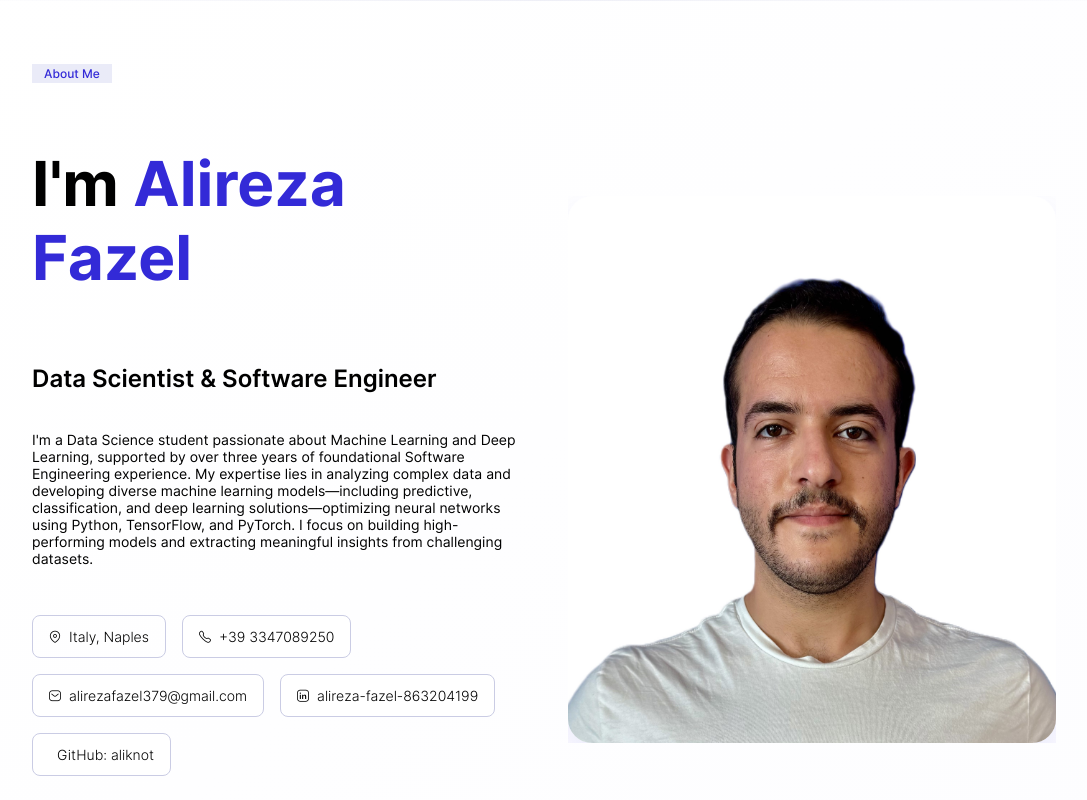
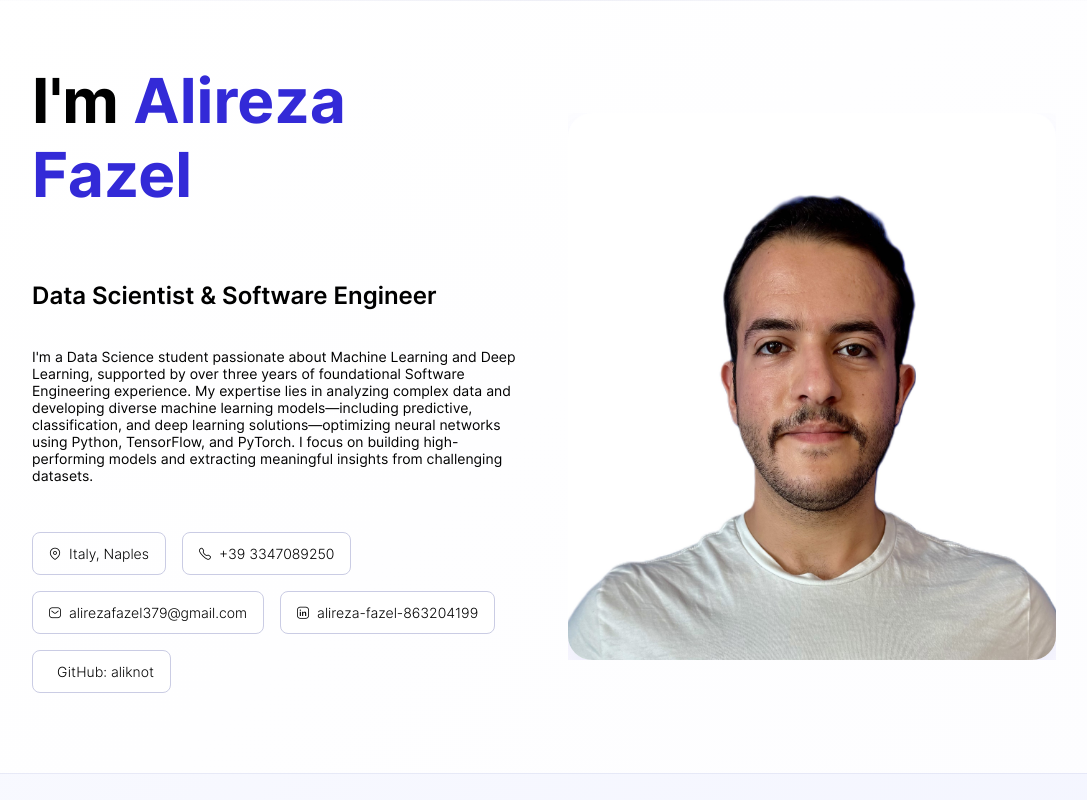
Before and after one commit to aliknot/resume, a Next.js app: page / in a window 1280 px wide. Shown: the top 800 px of the page, without its empty margins (96-1183 px from the left). Built offline with nearby package versions, Linux system fonts and the light colour scheme.

Commit message:
Removed the banner from project

```diff
--- a/src/core/Banner/index.tsx
+++ /dev/null
@@ -1,15 +0,0 @@
-import styles from './styles.module.scss';
-
-interface BannerProps {
-	title: string;
-}
-
-const Banner = ({ title }: BannerProps) => {
-	return (
-		<div className={styles.bannerWrapper}>
-			<span className={styles.banner}>{title}</span>
-		</div>
-	);
-};
-
-export default Banner;
--- a/src/core/Banner/styles.module.scss
+++ /dev/null
@@ -1,14 +0,0 @@
-.bannerWrapper {
-	display: flex;
-	justify-content: flex-start;
-	margin-bottom: 64px;
-	width: 100%;
-}
-
-.banner {
-	padding: 2px 12px;
-	background-color: $pale-grey;
-	font-size: 12px;
-	font-weight: 500;
-	color: $blue-purple;
-}
--- a/src/sections/About/index.tsx
+++ b/src/sections/About/index.tsx
@@ -1,5 +1,4 @@
 import React from 'react';
-import Banner from '../../core/Banner';
 import AboutDetails from '../../components/AboutDetails';
 import AboutImage from '../../components/AboutImage';
 import styles from './style.module.scss';
@@ -10,7 +9,6 @@ const About = ({ about }: AboutProps) => {
 	return (
 		<section className={styles.whiteSection} id='about'>
 			<div className={styles.wrapper}>
-				<Banner title='About Me' />
 				<div className={styles.aboutDetails}>
 					<AboutDetails about={about} />
 					<AboutImage image={about.image} />
--- a/src/sections/Projects/index.tsx
+++ b/src/sections/Projects/index.tsx
@@ -1,4 +1,3 @@
-import Banner from '../../core/Banner';
 import ProjectCard from '../../components/ProjectCard';
 import React from 'react';
 import { ProjectProps, project } from '../../interfaces/projects';
@@ -8,7 +7,6 @@ const Project = ({ projects }: ProjectProps) => {
 	return (
 		<section className={styles.graySection} id='work'>
 			<div className={styles.wrapper}>
-				<Banner title='My Projects' />
 				<h3 className={styles.workTitle}>
 					Some of My Recent <span className={styles.bluePurple}>Projects</span>
 				</h3>
--- a/src/sections/SkillsEducation/index.tsx
+++ b/src/sections/SkillsEducation/index.tsx
@@ -1,5 +1,4 @@
 import React from 'react';
-import Banner from '../../core/Banner';
 import { degree } from '../../interfaces/education';
 import EducationCard from '../../components/EducationCard';
 import { hardSkill } from '../../interfaces/hardSkills';
@@ -12,7 +11,6 @@ const SkillsEducation = ({ hardSkills, softSkills, education }: SkillsEducationP
 	return (
 		<section className={styles.whiteSection} id='skills_education'>
 			<div className={styles.wrapper}>
-				<Banner title='My skills and Education' />
 				<div className={styles.skillsAndEducationContainer}>
 					<section className={styles.skills}>
 						<h3 className={styles.myWorkTitle}>
--- a/src/sections/Work/index.tsx
+++ b/src/sections/Work/index.tsx
@@ -1,4 +1,3 @@
-import Banner from '../../core/Banner';
 import WorkCard from '../../components/WorkCard';
 import React from 'react';
 import { WorksProps, work } from '../../interfaces/works';
@@ -8,7 +7,6 @@ const Work = ({ works }: WorksProps) => {
 	return (
 		<section className={styles.graySection} id='work'>
 			<div className={styles.wrapper}>
-				<Banner title='My Work' />
 				<h3 className={styles.workTitle}>
 					Some of My Recent <span className={styles.bluePurple}>Works</span>
 				</h3>
```
